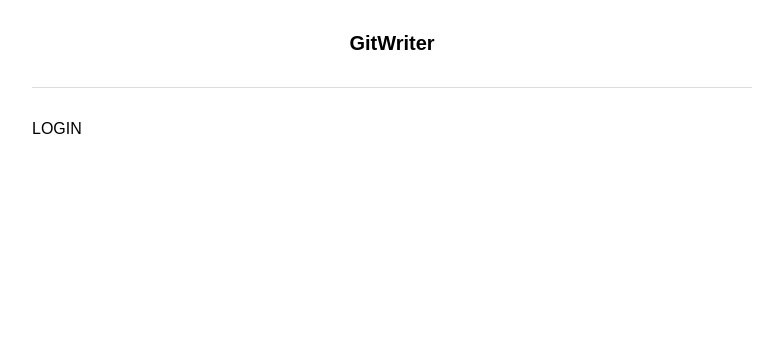
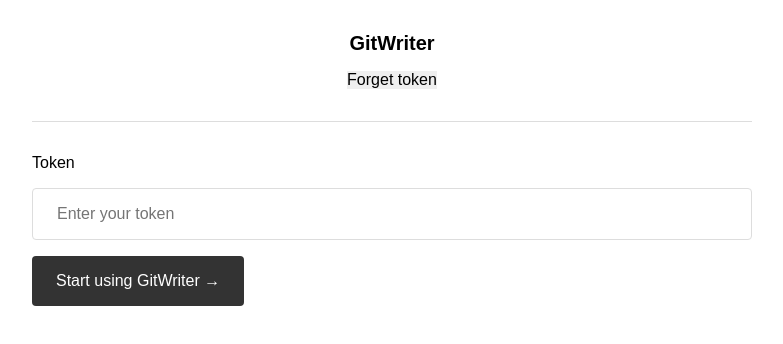
Before and after one commit to AnandChowdhary/gitwriter, a Vue app: page / in a window 1280 px wide. Shown: the top 344 px of the page, without its empty margins (248-1031 px from the left). Built offline with nearby package versions, Linux system fonts and the light colour scheme.

Commit message:
Add private token and persisted state

```diff
--- a/package.json
+++ b/package.json
@@ -13,7 +13,8 @@
     "vue-class-component": "^6.0.0",
     "vue-property-decorator": "^7.0.0",
     "vue-router": "^3.0.1",
-    "vuex": "^3.0.1"
+    "vuex": "^3.0.1",
+    "vuex-persistedstate": "^2.5.4"
   },
   "devDependencies": {
     "@vue/cli-plugin-babel": "^3.4.0",
--- a/public/index.html
+++ b/public/index.html
@@ -5,7 +5,7 @@
     <meta http-equiv="X-UA-Compatible" content="IE=edge">
     <meta name="viewport" content="width=device-width,initial-scale=1.0">
     <link rel="icon" href="<%= BASE_URL %>favicon.ico">
-    <title>gitwriter</title>
+    <title>GitWriter</title>
   </head>
   <body>
     <noscript>
--- a/src/App.vue
+++ b/src/App.vue
@@ -2,10 +2,26 @@
   <div id="app">
     <header>
       <router-link class="logo" to="/">GitWriter</router-link>
+      <div>
+        <button type="button" @click="forget">Forget token</button>
+      </div>
     </header>
     <router-view />
   </div>
 </template>
+
+<script lang="ts">
+import { Component, Vue } from "vue-property-decorator";
+
+@Component({})
+export default class App extends Vue {
+  forget() {
+    this.$store.commit("logout");
+    this.$router.push("/");
+  }
+}
+</script>
+
 
 <style lang="scss" scoped>
 #app {
@@ -19,6 +35,12 @@
   border-bottom: 1px solid #ddd;
   padding-bottom: 2rem;
   margin-bottom: 2rem;
+  button {
+    font: inherit;
+    border: 0;
+    padding: 0;
+    margin-top: 1rem;
+  }
   a {
     font-weight: bold;
     color: inherit;
--- a/src/store.ts
+++ b/src/store.ts
@@ -1,10 +1,21 @@
 import Vue from "vue";
 import Vuex from "vuex";
+import createPersistedState from "vuex-persistedstate";
 
 Vue.use(Vuex);
 
 export default new Vuex.Store({
-  state: {},
-  mutations: {},
-  actions: {}
+  state: {
+    token: null
+  },
+  mutations: {
+    setToken(state, token) {
+      state.token = token;
+    },
+    logout(state) {
+      state.token = null;
+    }
+  },
+  actions: {},
+  plugins: [createPersistedState()]
 });
--- a/src/views/Home.vue
+++ b/src/views/Home.vue
@@ -1,6 +1,10 @@
 <template>
   <main>
-    LOGIN
+    <form @submit.prevent="login">
+      <label>Token</label>
+      <input v-model="token" type="text" placeholder="Enter your token" required />
+      <button type="submit">Start using GitWriter &rarr;</button>
+    </form>
   </main>
 </template>
 
@@ -8,5 +12,38 @@
 import { Component, Vue } from "vue-property-decorator";
 
 @Component({})
-export default class Home extends Vue {}
+export default class Home extends Vue {
+  private token: string = "";
+  mounted() {
+    if (this.$store.state.token) {
+      this.$router.replace("/repos");
+    }
+  }
+  login() {
+    this.$store.commit("setToken", this.token);
+    this.$router.push("/repos");
+  }
+}
 </script>
+
+<style lang="scss" scoped>
+input,
+button {
+  font: inherit;
+  padding: 1rem 1.5rem;
+  border-radius: 0.25rem;
+  box-sizing: border-box;
+  margin-bottom: 1rem;
+}
+input {
+  margin-top: 1rem;
+  border: 1px solid #ddd;
+  display: block;
+  width: 100%;
+}
+button {
+  border: 0;
+  background-color: #333;
+  color: #fff;
+}
+</style>
```
Also changed, not shown: 1 other file (tests, documents, lock files or other folders).
